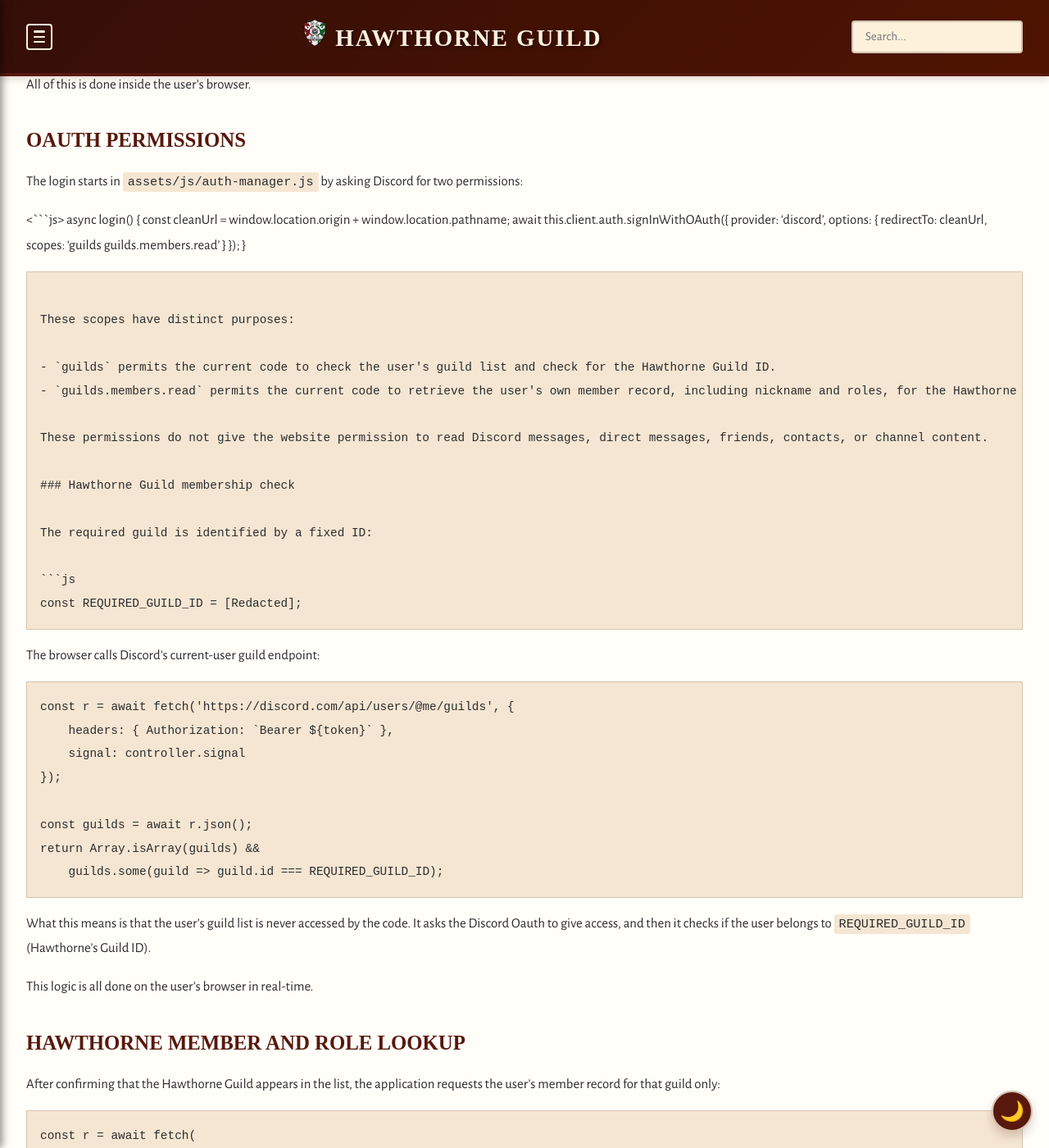
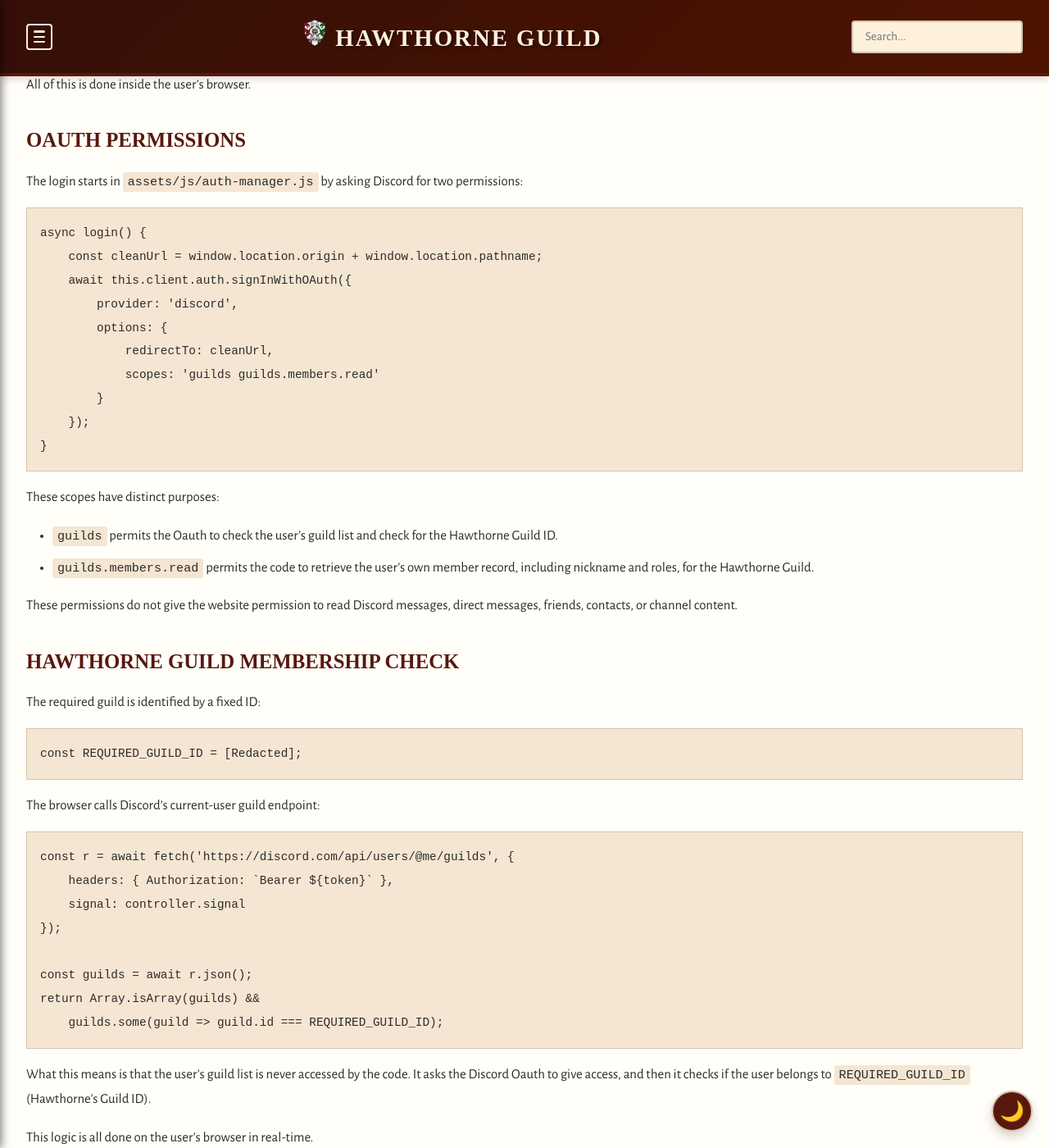
Before and after one commit to coconutswallow/Guides, a Jekyll site: the page built from _resources/discord-login.md, in a window 1280 px wide and 1400 px high, scrolled down 2389 px. Shown: the whole window at 82% size. Built offline with Jekyll 4.4.1, drawn with Linux system fonts in a browser that asks for light colours; some web fonts are replaced; a script that is not in the unit is left out; some of the changed text lies outside the part shown.

Commit message:
Update discord-login.md

````diff
--- a/_resources/discord-login.md
+++ b/_resources/discord-login.md
@@ -69,7 +69,7 @@
 
 The login starts in `assets/js/auth-manager.js` by asking Discord for two permissions:
 
-<```js>
+```js
 async login() {
     const cleanUrl = window.location.origin + window.location.pathname;
     await this.client.auth.signInWithOAuth({
@@ -84,8 +84,8 @@
 
 These scopes have distinct purposes:
 
-- `guilds` permits the current code to check the user's guild list and check for the Hawthorne Guild ID.
-- `guilds.members.read` permits the current code to retrieve the user's own member record, including nickname and roles, for the Hawthorne Guild.
+- `guilds` permits the Oauth to check the user's guild list and check for the Hawthorne Guild ID.
+- `guilds.members.read` permits the code to retrieve the user's own member record, including nickname and roles, for the Hawthorne Guild.
 
 These permissions do not give the website permission to read Discord messages, direct messages, friends, contacts, or channel content.
 
````
Also changed, not shown: other parts of _resources/discord-login.md (+2 -2 lines).
